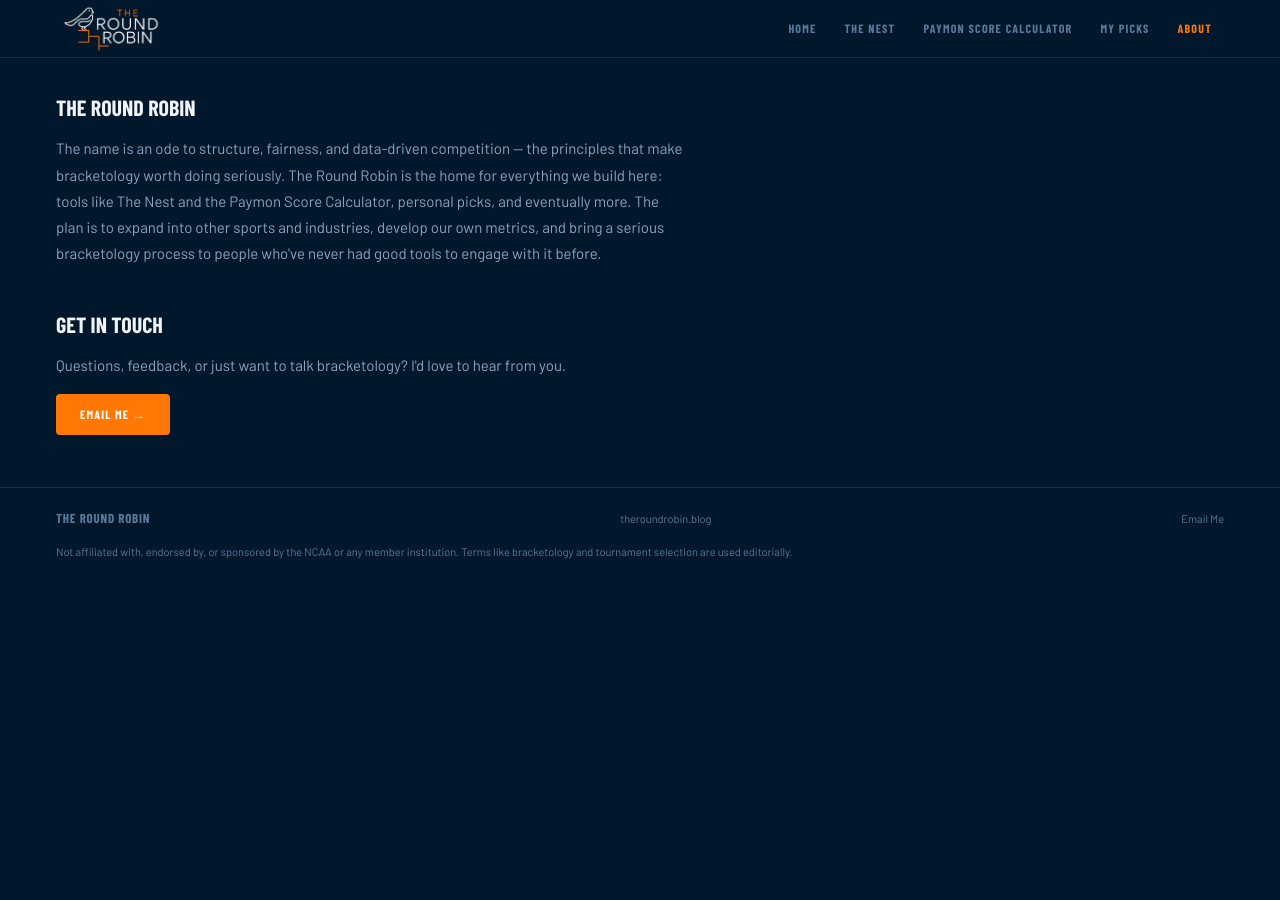
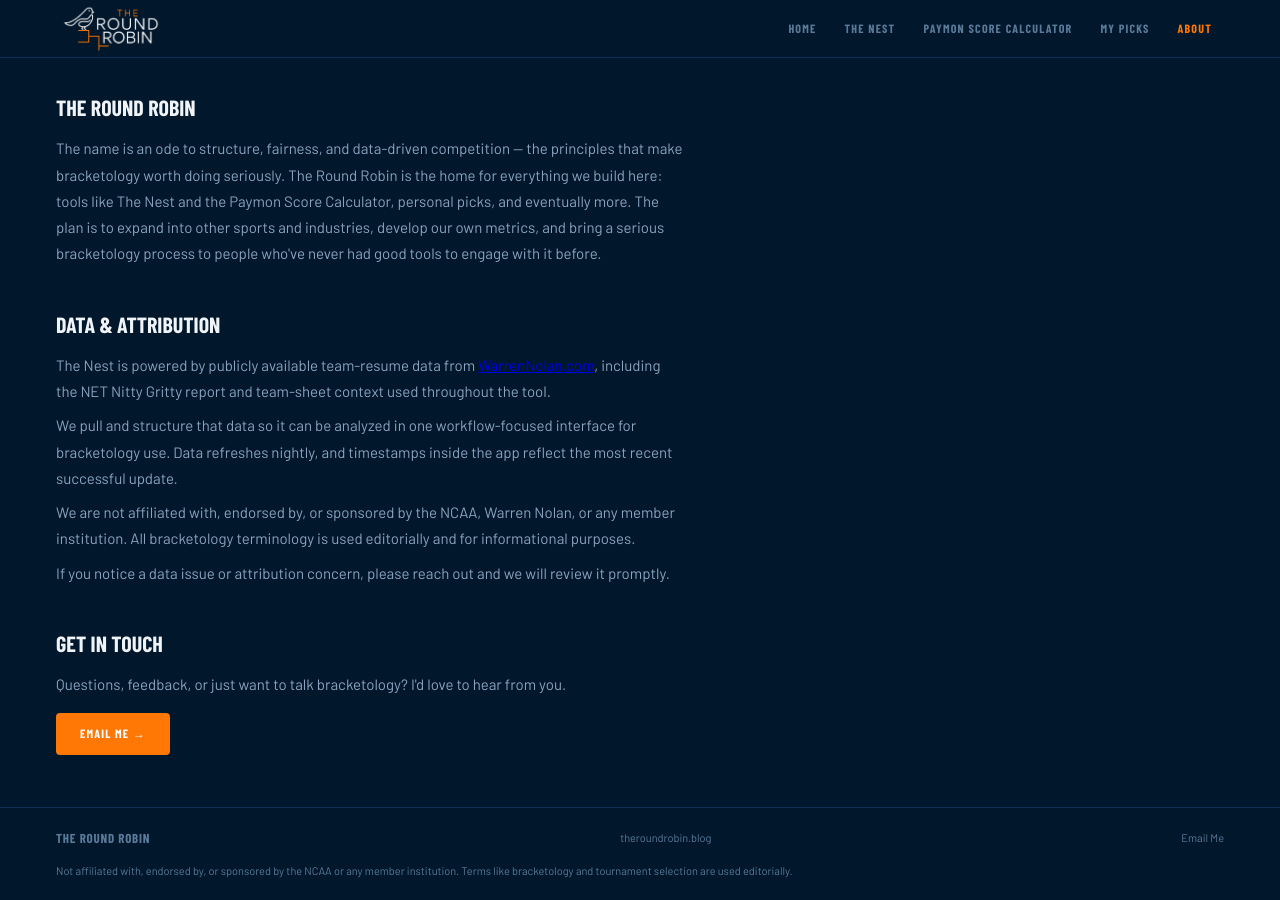
Before and after one commit to GrantBH12/The-Round-Robin, a Jekyll site: the page built from about/index.html, in a window 1280 px wide and 900 px high, scrolled down 948 px. Built offline with Jekyll 4.4.1, drawn with Linux system fonts in a browser that asks for light colours; some web fonts are replaced; before the commit the page ends 1529 px from its top, so only the background shows below that.

Commit message:
Add Data & Attribution section to About page

```diff
--- a/about/index.html
+++ b/about/index.html
@@ -26,6 +26,24 @@
   <h2>The Round Robin</h2>
   <p>The name is an ode to structure, fairness, and data-driven competition — the principles that make bracketology worth doing seriously. The Round Robin is the home for everything we build here: tools like The Nest and the Paymon Score Calculator, personal picks, and eventually more. The plan is to expand into other sports and industries, develop our own metrics, and bring a serious bracketology process to people who've never had good tools to engage with it before.</p>
 
+  <h2>Data & Attribution</h2>
+  <p>
+    The Nest is powered by publicly available team-resume data from
+    <a href="https://www.warrennolan.com" target="_blank" rel="noopener noreferrer">WarrenNolan.com</a>,
+    including the NET Nitty Gritty report and team-sheet context used throughout the tool.
+  </p>
+  <p>
+    We pull and structure that data so it can be analyzed in one workflow-focused interface for bracketology use.
+    Data refreshes nightly, and timestamps inside the app reflect the most recent successful update.
+  </p>
+  <p>
+    We are not affiliated with, endorsed by, or sponsored by the NCAA, Warren Nolan, or any member institution.
+    All bracketology terminology is used editorially and for informational purposes.
+  </p>
+  <p>
+    If you notice a data issue or attribution concern, please reach out and we will review it promptly.
+  </p>
+
   <h2>Get In Touch</h2>
   <p>Questions, feedback, or just want to talk bracketology? I'd love to hear from you.</p>
   <a href="mailto:granthansell@gmail.com" class="btn-primary" style="margin-top:8px;display:inline-block;">Email Me →</a>
```
